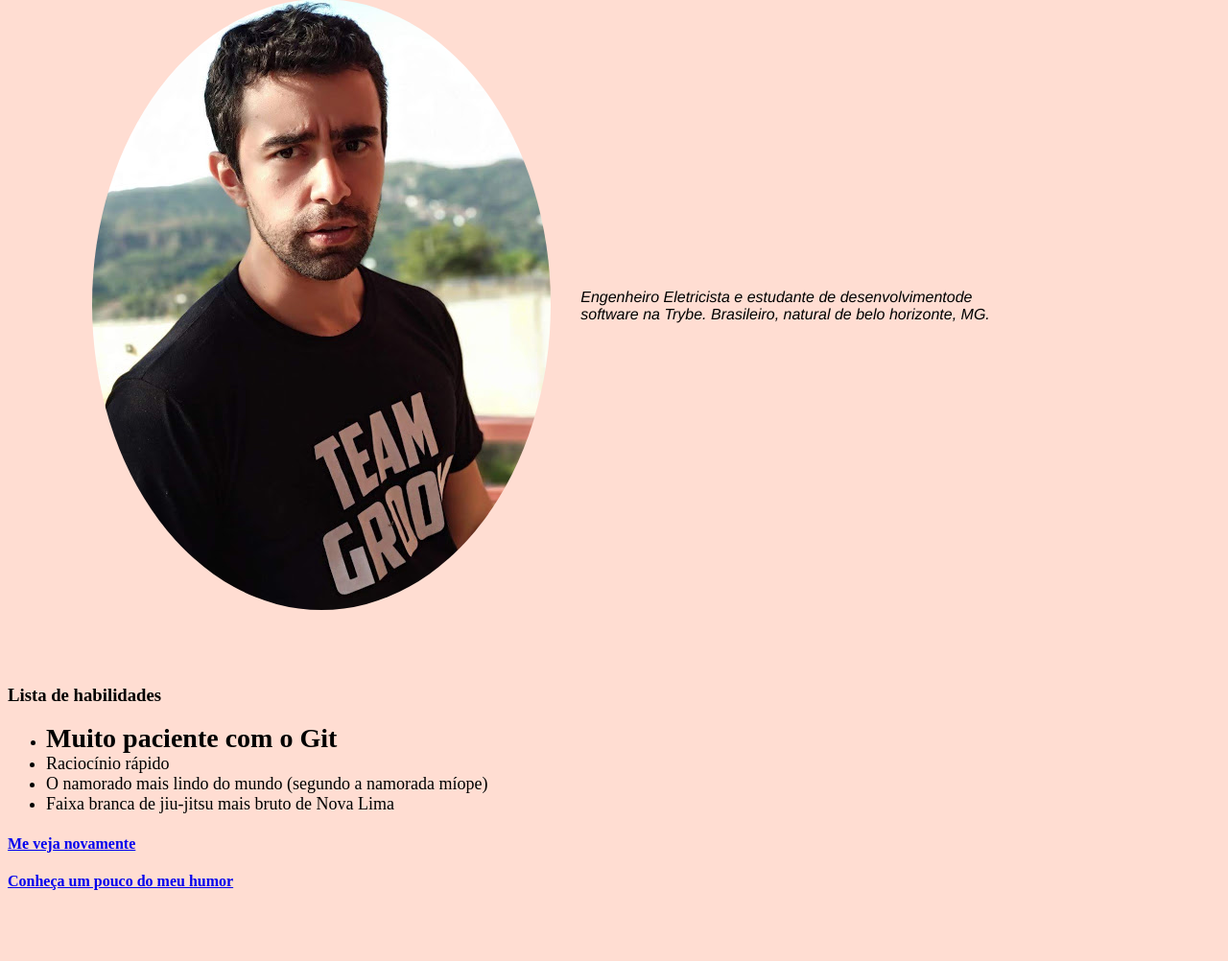
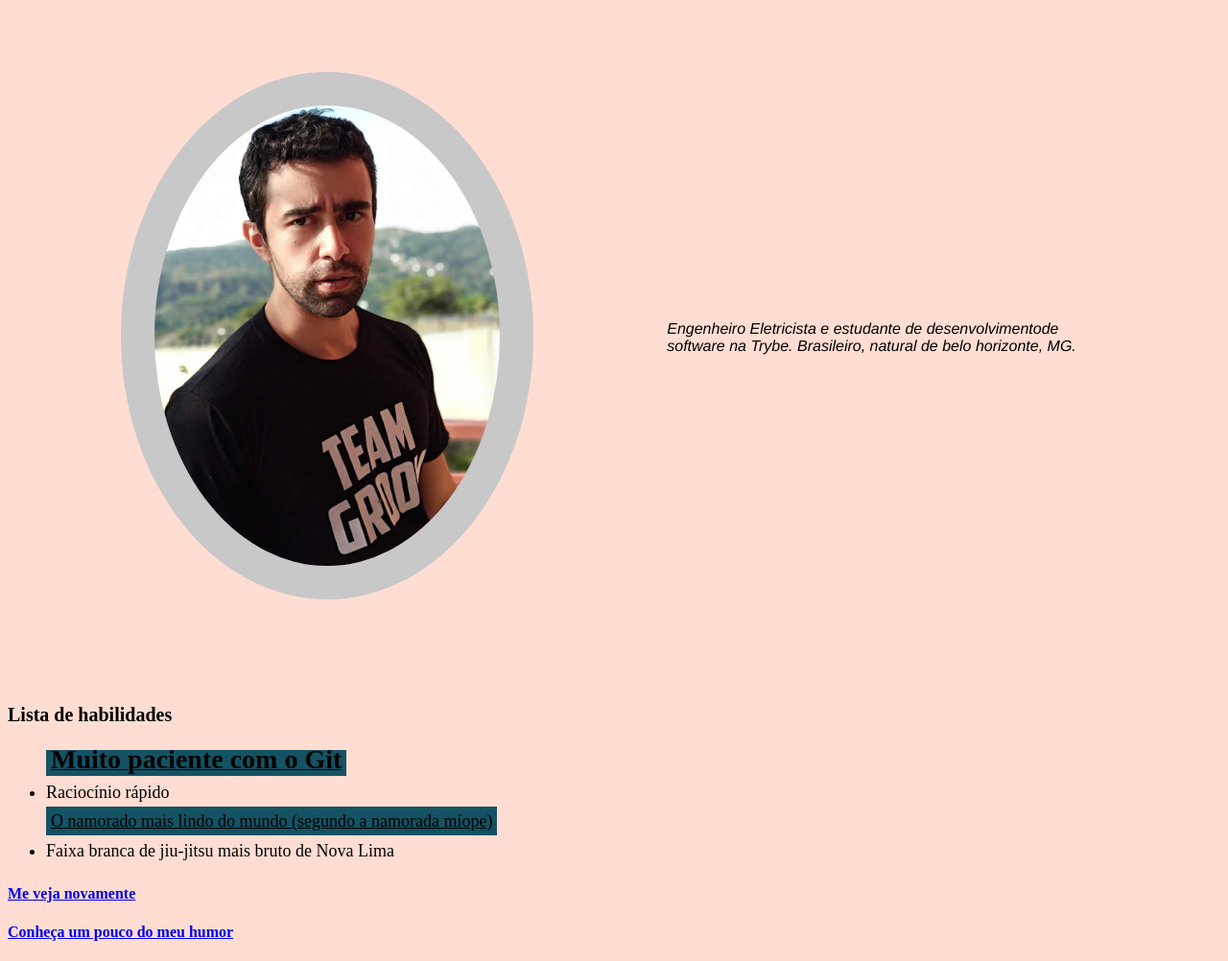
Before and after one commit to alvarovascon/alvarovascon.github.io, a plain HTML site: page index.html in a window 1280 px wide. Shown: the part 188-1190 px from the top of the page at 96% size. Before the commit the page ends 1137 px from the top, so only its background shows below. Drawn offline with Linux system fonts and the light colour scheme.

Commit message:
estilizando elementos da lista

```diff
--- a/index.html
+++ b/index.html
@@ -11,14 +11,14 @@
     <div class="nome">
         <h1>Álvaro Araújo Vasconcelos</h1>
     </div>
-        <ul>
+        <ul class="indice">
             <li><a href=#descricao>Quem sou eu</a></li>
             <li><a href=#habilidades>Lista de Habilidades</a></li>
         </ul>
 
     <div class="foto-e-descricao">
         <div class="conjunto-descritivo">
-            <img class="imagem" src="ft/foto.jpg" alt="foto de Álvaro Vasconcelos">
+            <img id="foto" class="imagem" src="ft/foto.jpg" alt="foto de Álvaro Vasconcelos">
         </div>
 
         <div class="conjunto-descritivo">
@@ -28,10 +28,10 @@
         </div>
     </div>
     <h3 id="habilidades">Lista de habilidades</h3>
-        <ul>
-            <li><strong class="xlarge">Muito paciente com o Git</strong></li>
+        <ul class="lista-habilidades">
+            <li class= impar><strong class="xlarge">Muito paciente com o Git</strong></li>
             <li class="large">Raciocínio rápido</li>
-            <li class="large">O namorado mais lindo do mundo (segundo a namorada míope)</li>
+            <li class="large impar">O namorado mais lindo do mundo (segundo a namorada míope)</li>
             <li class="large">Faixa branca de jiu-jitsu mais bruto de Nova Lima</li>
         </ul>
 
--- a/style.css
+++ b/style.css
@@ -1,6 +1,10 @@
 
 h1 {
    font-family: 'Montserrat', sans-serif;
+}
+
+h3 {
+    font-size: 20px;
 }
 
 .quem_sou {
@@ -22,10 +26,17 @@ body{
 
 .imagem {
     border-radius: 50%;
+    width: 360px;
 }
 
 .nome {
     text-align: center;
+    margin-top:20px;
+    margin-bottom: 60px;
+}
+
+.indice{
+    font-size: 18px;
 }
 
 .foto-e-descricao{
@@ -36,7 +47,22 @@ body{
 
 .conjunto-descritivo {
     width: 40%;
-    margin: 25px;
+    margin: 55px;
     display: inline-block;
     vertical-align: middle;
 }
+
+.conjunto-descritivo img {
+    padding: 35px;
+    background-color: rgb(200,200,200);
+}
+.lista-habilidades {
+    line-height: 30px;
+}
+
+.impar{
+    text-decoration: underline;
+    background-color:#135364;
+    display: inline;
+    padding: 5px;
+}
```
